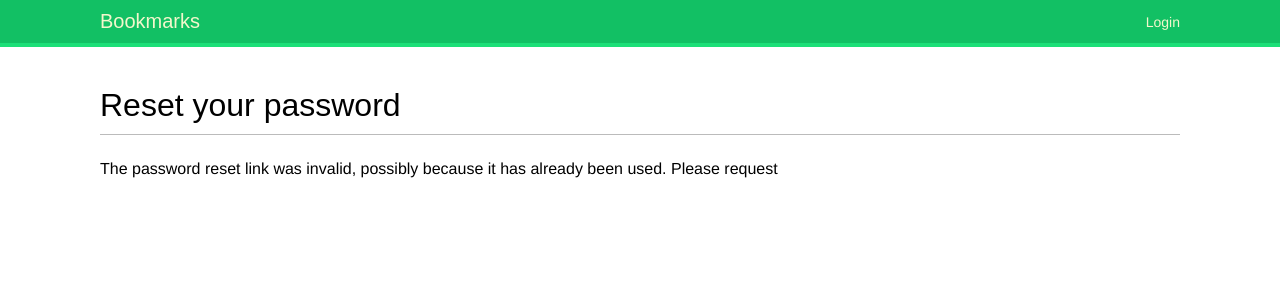
After one commit to jafarjalilov/Bookmarks, a Django app: page /account/reset/1/1/ in a window 1280 px wide. The commit adds this page. Shown: the top 300 px of the page. Run offline with Django 3.2, Linux system fonts and the light colour scheme; some web fonts are replaced.

Commit message:
Password change & reset

```diff
--- a/account/urls.py
+++ b/account/urls.py
@@ -4,7 +4,17 @@ from . import views
 
 urlpatterns = [
     # path('login/', views.user_login, name='login'),
+
+    path('', views.dashboard, name='dashboard'),
+    # Log IN/OUT urls
     path('login/', auth_views.LoginView.as_view(), name='login'),
     path('logout/', auth_views.LogoutView.as_view(), name='logout'),
-    path('', views.dashboard, name='dashboard'),
+    # PASSWORD CHANGE urls
+    path('password_change/', auth_views.PasswordChangeView.as_view(), name='password_change'),
+    path('password_change/done/', auth_views.PasswordChangeDoneView.as_view(), name='password_change_done'),
+    # RESET PASSWORD urls
+    path('password_reset/', auth_views.PasswordResetView.as_view(), name='password_reset'),
+    path('password_reset/done/', auth_views.PasswordResetDoneView.as_view(), name='password_reset_done'),
+    path('reset/<uidb64>/<token>/', auth_views.PasswordResetConfirmView.as_view(), name='password_reset_confirm'),
+    path('reset/done/', auth_views.PasswordResetCompleteView.as_view(), name='password_reset_complete'),
 ]
--- a/config/settings.py
+++ b/config/settings.py
@@ -115,6 +115,8 @@ USE_L10N = True
 
 USE_TZ = True
 
+# EMAIL_BACKEND
+EMAIL_BACKEND = 'django.core.mail.backends.console.EmailBackend'
 
 # Static files (CSS, JavaScript, Images)
 # https://docs.djangoproject.com/en/3.2/howto/static-files/
--- a/templates/registration/login.html
+++ b/templates/registration/login.html
@@ -16,5 +16,6 @@
             <p><input type="hidden" name="next" value="{{ next }}"></p>
             <p><input type="submit" value="Log in"></p>
         </form>
+        <p><a href="{% url 'password_reset' %}">Forgotten  your password</a></p>
     </div>
 {% endblock content %}
--- /dev/null
+++ b/templates/registration/password_reset_confirm.html
@@ -0,0 +1,16 @@
+{% extends 'base.html' %}
+
+{% block title %}Reset your password{% endblock title %}
+
+{% block content %}
+    <h1>Reset your password</h1>
+    {% if validlink %}
+        <p>Please, enter your new password twice:</p>
+        <form action="" method="post">{% csrf_token %}
+            {{ form.as_p }}
+            <p><input type="submit" value="Change my password"></p>
+        </form>
+    {% else %}
+        <p>The password reset link was invalid, possibly because it has already been used. Please request </p>
+    {% endif %}
+{% endblock content %}
--- /dev/null
+++ b/templates/registration/password_reset_email.html
@@ -0,0 +1,3 @@
+Someone asked for password reset for email {{email}}. Follow the link below:
+{{protocol}}://{{domain}}{% url "password_reset_confirm" uidb64=uid token=token %}
+Your username, in case you've forgotten: {{user.get_username}}
```
Also changed, not shown: templates/registration/password_change_done.html (added, +8 -0 lines), templates/registration/password_change_form.html (added, +12 -0 lines), templates/registration/password_reset_complete.html (added, +8 -0 lines), templates/registration/password_reset_done.html (added, +9 -0 lines), templates/registration/password_reset_form.html (added, +12 -0 lines), db.sqlite3.
